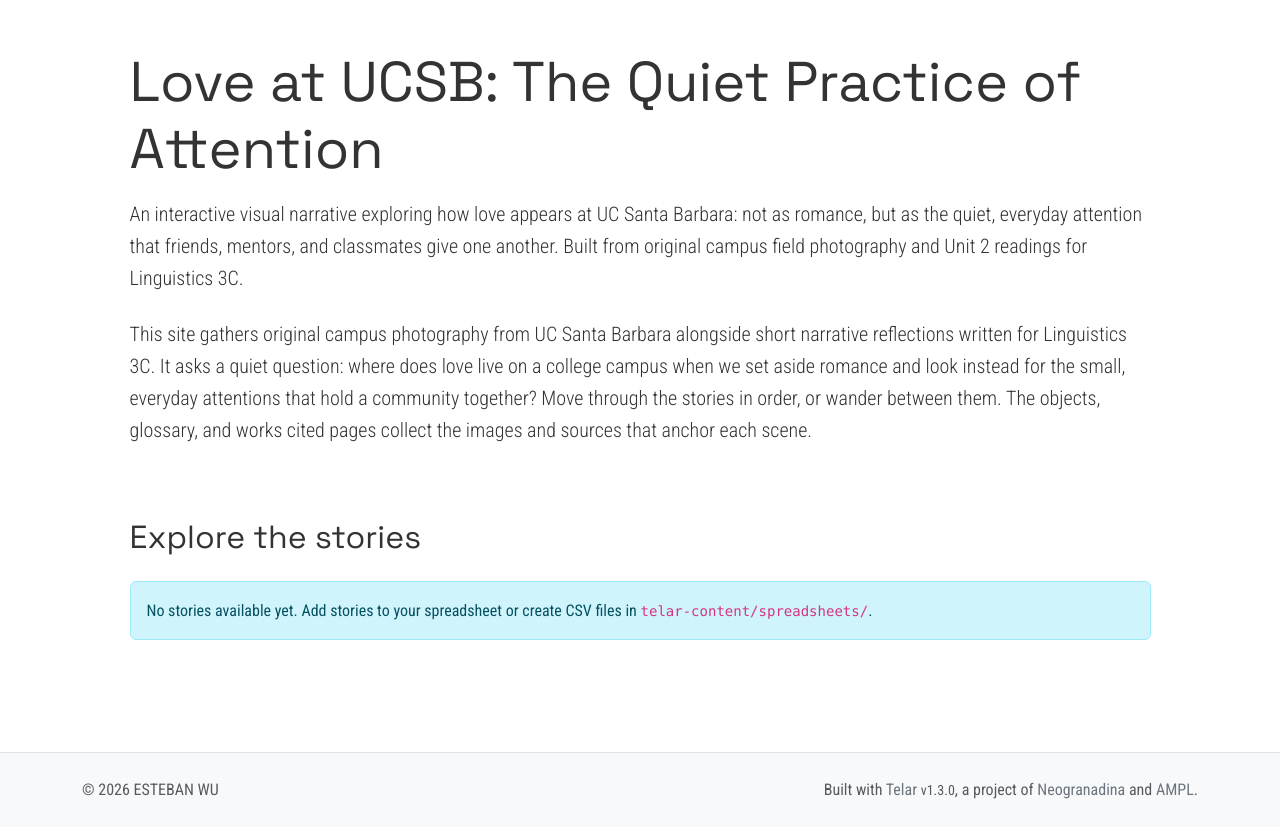
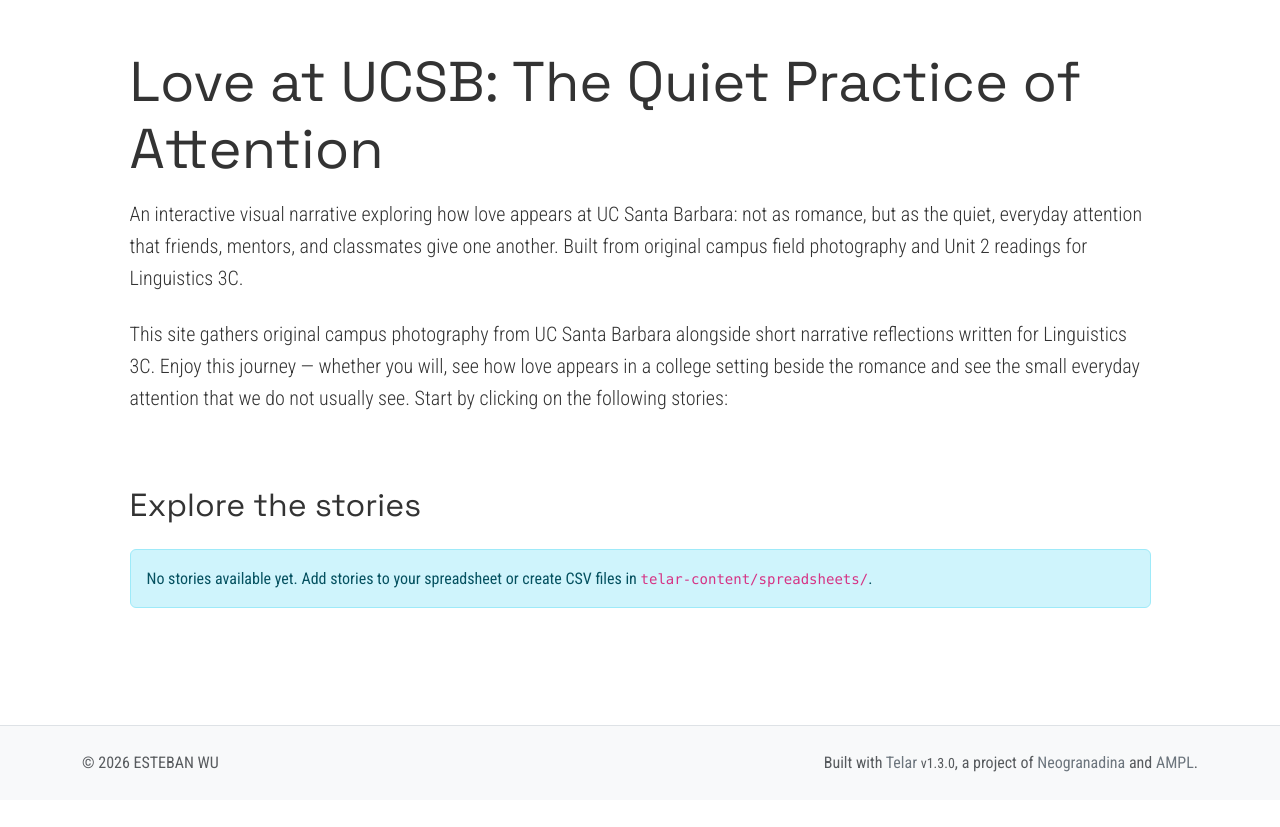
Before and after one commit to estebanwu-dotcom/my-telar-site, a Jekyll site: the page built from index.md, in a window 1280 px wide. Shown: the part 100-927 px from the top of the page. Built offline with Jekyll 4.4.1, drawn with Linux system fonts in a browser that asks for light colours; after the commit the page ends 900 px from its top, so only the background shows below that.

Commit message:
Update index.md

```diff
--- a/index.md
+++ b/index.md
@@ -15,5 +15,4 @@ title: Home
   Para reemplazarlo con el tuyo, borra la línea que sigue y escribe
   tu contenido de bienvenida aquí en markdown.
 -->
-
-This site gathers original campus photography from UC Santa Barbara alongside short narrative reflections written for Linguistics 3C. It asks a quiet question: where does love live on a college campus when we set aside romance and look instead for the small, everyday attentions that hold a community together? Move through the stories in order, or wander between them. The objects, glossary, and works cited pages collect the images and sources that anchor each scene.
+This site gathers original campus photography from UC Santa Barbara alongside short narrative reflections written for Linguistics 3C. Enjoy this journey — whether you will, see how love appears in a college setting beside the romance and see the small everyday attention that we do not usually see. Start by clicking on the following stories:
```
